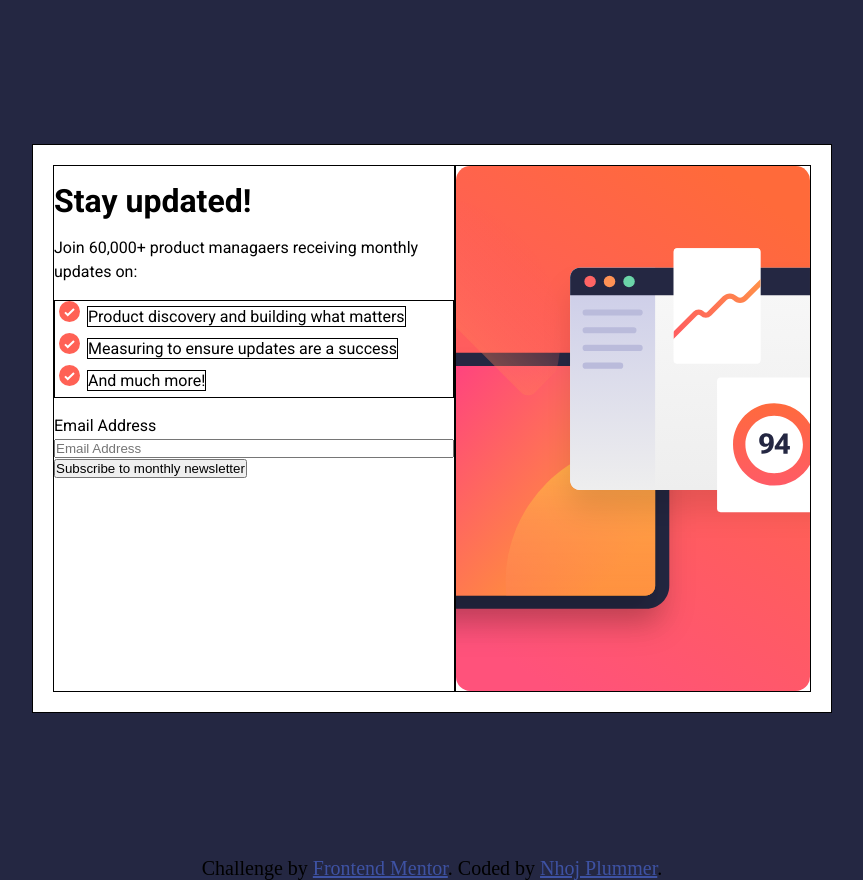
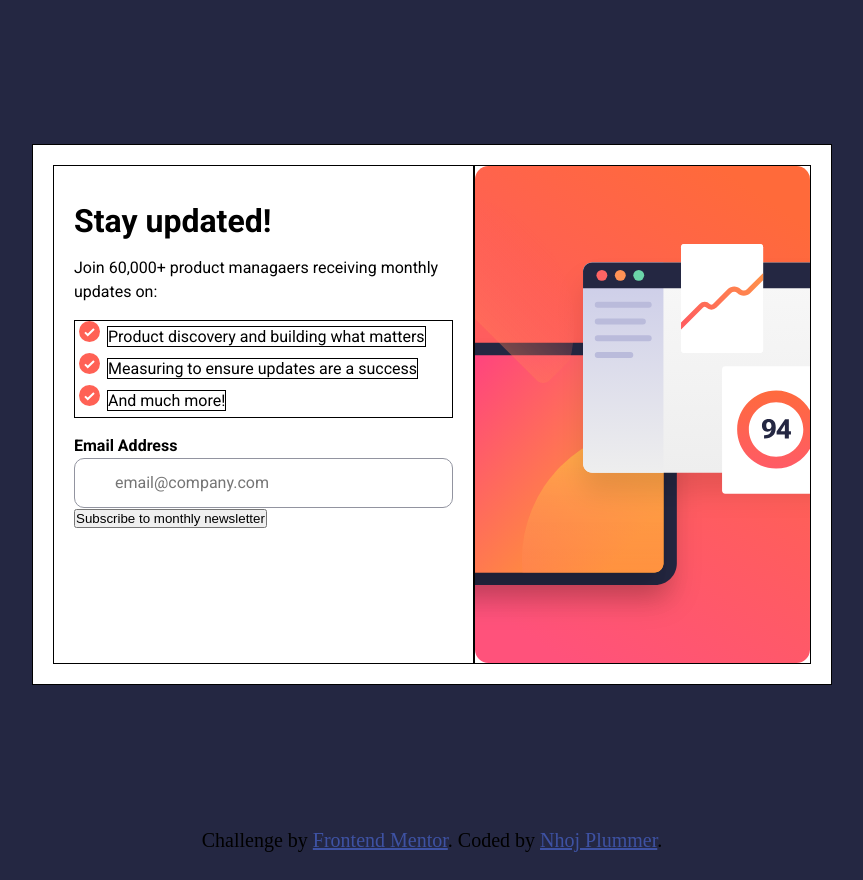
Before and after one commit to Nhoj-Plummer/Newsletter-Sign-Up-Form-With-Success-Message, a React (Create React App) app: page / in a window 1280 px wide. Shown: the whole page, without its empty margins (208-1071 px from the left). After the commit the page ends 852 px from the top, so only its background shows below. Built offline with nearby package versions, Linux system fonts and the light colour scheme.

Commit message:
Making progress

```diff
--- a/src/components/Input/Input.css
+++ b/src/components/Input/Input.css
@@ -1,5 +1,7 @@
+/* General Formating */
 .input-container_text-container {
   font-family: var(--font-family);
+  padding: 20px;
   border: 1px solid;
 }
 
@@ -12,6 +14,7 @@
   line-height: 1.5rem;
 }
 
+/* List Pieces */
 .input-container_text-container ul {
   margin-top: 1rem;
   list-style-image: url("../../assets/icon-list.svg");
@@ -28,10 +31,25 @@
   border: 1px solid;
 }
 
+/* Form Pieces */
+.input-container_text-container form p {
+  font-weight: 700;
+}
+
 .input-container_text-container-form input {
+  height: 50px;
+  border-radius: 10px;
+  border: 1px solid var(--grey);
   width: 100%;
 }
 
+.input-container_text-container-form input::placeholder {
+  font-family: var(--font-family);
+  font-size: 16px;
+  padding: 0.8rem 2.5rem;
+}
+
+/* Image Pieces */
 .input-cotainer_img-container {
   border: 1px solid;
 }
@@ -46,7 +64,7 @@
 @media screen and (max-width: 540px) {
   .input-container_text-container {
     order: 2;
-    padding: 20px;
+
   }
 
   .input-cotainer_img-container {
--- a/src/components/Input/Input.js
+++ b/src/components/Input/Input.js
@@ -3,7 +3,6 @@ import "./Input.css"
 import Form from "../Form/Form"
 import Mobile from "../../assets/illustration-sign-up-mobile.svg"
 import Desktop from "../../assets/illustration-sign-up-desktop.svg"
-import Icon from "../../assets/icon-list.svg"
 
 const textList = [{ text: "Product discovery and building what matters" }, { text: "Measuring to ensure updates are a success" }, { text: "And much more!" }]
 
@@ -24,7 +23,7 @@ const Input = () => {
         <form>
           <p>Email Address</p>
           <div className="input-container_text-container-form">
-            <input type="email" name="email" placeholder="Email Address" required />
+            <input type="email" name="email" placeholder="email@company.com" required />
           </div>
           <button type="submit">Subscribe to monthly newsletter</button>
         </form>
```
